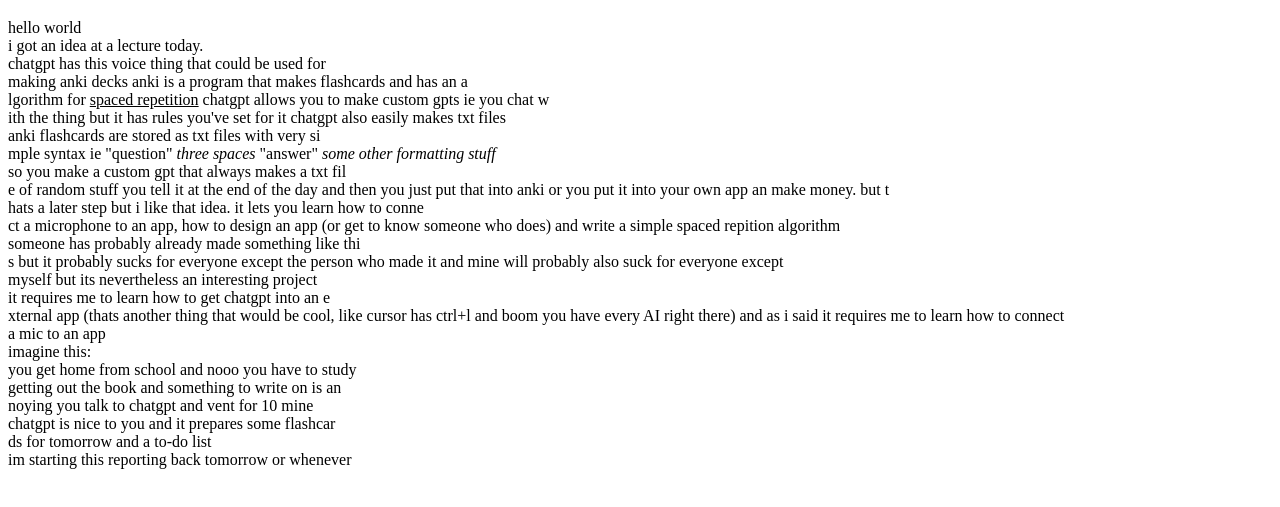
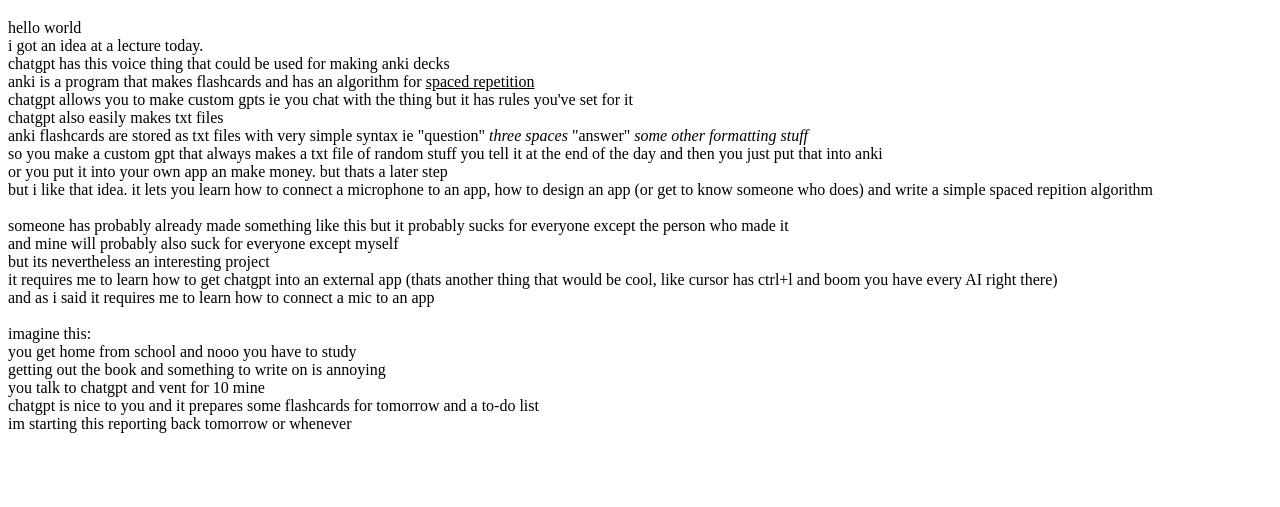
Before and after one commit to vilbot/vilbot.github.io, a plain HTML site: page index.html in a window 1280 px wide. Shown: the part 61-568 px from the top of the page. Drawn offline with Linux system fonts and the light colour scheme.

Commit message:
fixed br

```diff
--- a/index.html
+++ b/index.html
@@ -4,28 +4,26 @@
       <h1>2/10 2024</h1>
       <p>hello world<br>
          i got an idea at a lecture today.<br>
-         chatgpt has this voice thing that could be used for <br>making anki decks
-         anki is a program that makes flashcards and has an a<br>lgorithm for <u>spaced repetition</u>
-         chatgpt allows you to make custom gpts ie you chat w<br>ith the thing but it has rules you've set for it
+         chatgpt has this voice thing that could be used for making anki decks<br>
+         anki is a program that makes flashcards and has an algorithm for <u>spaced repetition</u><br>
+         chatgpt allows you to make custom gpts ie you chat with the thing but it has rules you've set for it<br>
          chatgpt also easily makes txt files<br>
-         anki flashcards are stored as txt files with very si<br>mple syntax ie "question" <i>three spaces</i> "answer" <i>some other formatting stuff</i>
+         anki flashcards are stored as txt files with very simple syntax ie "question" <i>three spaces</i> "answer" <i>some other formatting stuff</i><br>
+         so you make a custom gpt that always makes a txt file of random stuff you tell it at the end of the day and then you just put that into anki<br>
+         or you put it into your own app an make money. but thats a later step<br>
+         but i like that idea. it lets you learn how to connect a microphone to an app, how to design an app (or get to know someone who does) and write a simple spaced repition algorithm<br>
          <br>
-         so you make a custom gpt that always makes a txt fil<br>e of random stuff you tell it at the end of the day and then you just put that into anki
-         or you put it into your own app an make money. but t<br>hats a later step
-         but i like that idea. it lets you learn how to conne<br>ct a microphone to an app, how to design an app (or get to know someone who does) and write a simple spaced repition algorithm
-<br>
-         someone has probably already made something like thi<br>s but it probably sucks for everyone except the person who made it
-         and mine will probably also suck for everyone except<br> myself
+         someone has probably already made something like this but it probably sucks for everyone except the person who made it<br>
+         and mine will probably also suck for everyone except myself<br>
          but its nevertheless an interesting project<br>
-         it requires me to learn how to get chatgpt into an e<br>xternal app (thats another thing that would be cool, like cursor has ctrl+l and boom you have every AI right there)
-         and as i said it requires me to learn how to connect<br> a mic to an app
-<br>
+         it requires me to learn how to get chatgpt into an external app (thats another thing that would be cool, like cursor has ctrl+l and boom you have every AI right there)<br>
+         and as i said it requires me to learn how to connect a mic to an app<br>
+         <br>
          imagine this:<br>
          you get home from school and nooo you have to study<br>
-         getting out the book and something to write on is an<br>noying
+         getting out the book and something to write on is annoying<br>
          you talk to chatgpt and vent for 10 mine<br>
-         chatgpt is nice to you and it prepares some flashcar<br>ds for tomorrow and a to-do list
-         <br>
+         chatgpt is nice to you and it prepares some flashcards for tomorrow and a to-do list<br>
          im starting this reporting back tomorrow or whenever<br>
       </p>
    </body>
```
